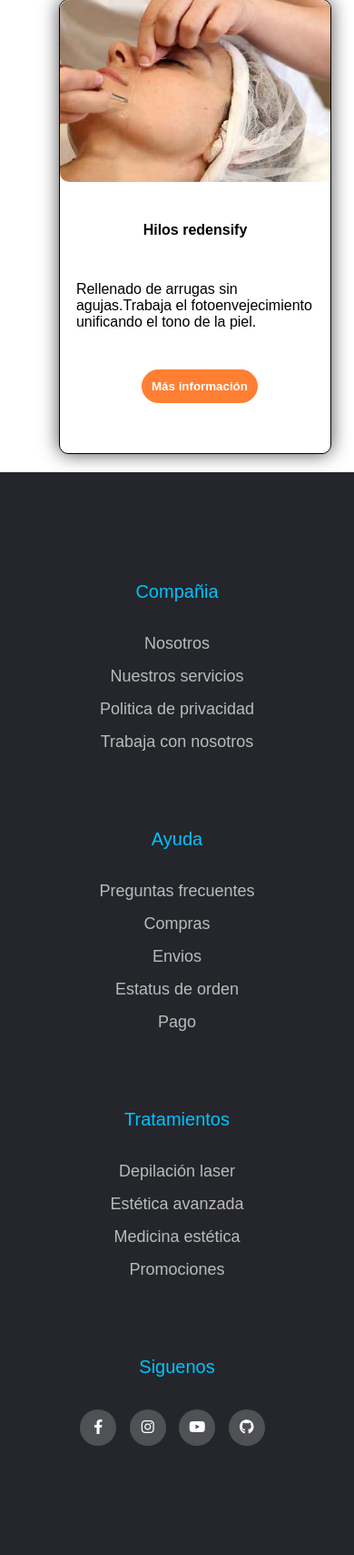
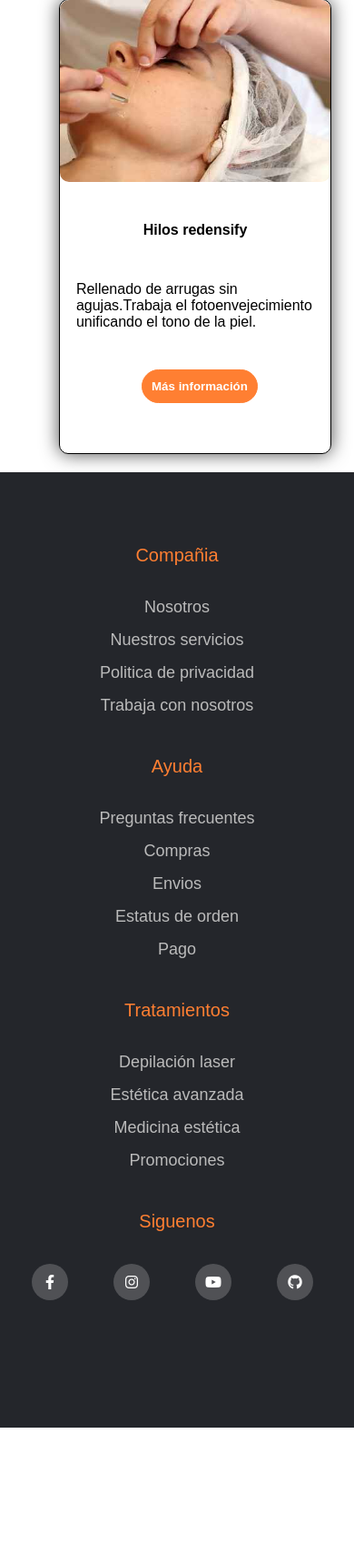
Before and after one commit to Fsolanaa/Vaguada2.0, a PHP site: page /index.php in a window 390 px wide. Shown: the part 2204-3913 px from the top of the page at 91% size. After the commit the page ends 3773 px from the top, so only its background shows below. Run offline with PHP 8.4, Linux system fonts and the light colour scheme.

Commit message:
footer responsive

```diff
--- a/Centros_Unico/styles/comun.css
+++ b/Centros_Unico/styles/comun.css
@@ -171,8 +171,9 @@ footer{
 }
 
 .container{
-  max-width: 1200px;
-  margin: 0 auto;
+ display: flex;
+ flex-direction: column;
+ flex-wrap: wrap;
 }
 
 .footer-row{
@@ -187,19 +188,22 @@ footer{
 }
 
 .footer-links h4{
+  width: 100%;
   font-size: 20px;
-  color: #00C3FF;
+  color: #ff7f32;
   margin-bottom: 25px;
   font-weight: 500;
-  display: inline-block;
-  padding-bottom: 50px;
+  display: flex;
+  justify-content: center;
+  padding-bottom: 10px;
 }
 
 .footer-links ul li a{
   font-size: 18px;
   text-decoration: none;
   color: #BBBBBB;
-  display: block;
+  display: flex;
+  justify-content: center;
   margin-bottom: 15px;
   transition: all .3s ease;
 }
@@ -209,8 +213,21 @@ footer{
   padding-left: 6px;
 }
 
+.social-link{
+  display: flex;
+  flex-wrap: wrap;
+  flex-direction: row;
+  justify-content: space-around;
+  align-content: space-around;
+  margin-bottom: 20px;
+}
+
 .social-link a {
-  display: inline-block;
+  display: flex;
+  flex-wrap: wrap;
+  flex-direction: row;
+  justify-content: space-around;
+  align-content: space-around;
   min-height: 40px;
   width: 40px;
   background-color: rgba(255, 255, 255, 0.2);
@@ -220,10 +237,11 @@ footer{
   border-radius: 50%;
   color: #FFFFFF;
   transition: all .5s ease;
+  text-decoration: none;
 }
 
 .social-link a:hover{
-  background-color: #00C3FF;
+  background-color: #ff7f32;
 }
 
 @media(max-width:991px){
--- a/Centros_Unico/styles/index.css
+++ b/Centros_Unico/styles/index.css
@@ -146,7 +146,7 @@ h2{
   border-radius: 10px;
 }
 
-h4{
+.marco h4{
   position: relative;
   top: 40px;
   text-align: center;
```
